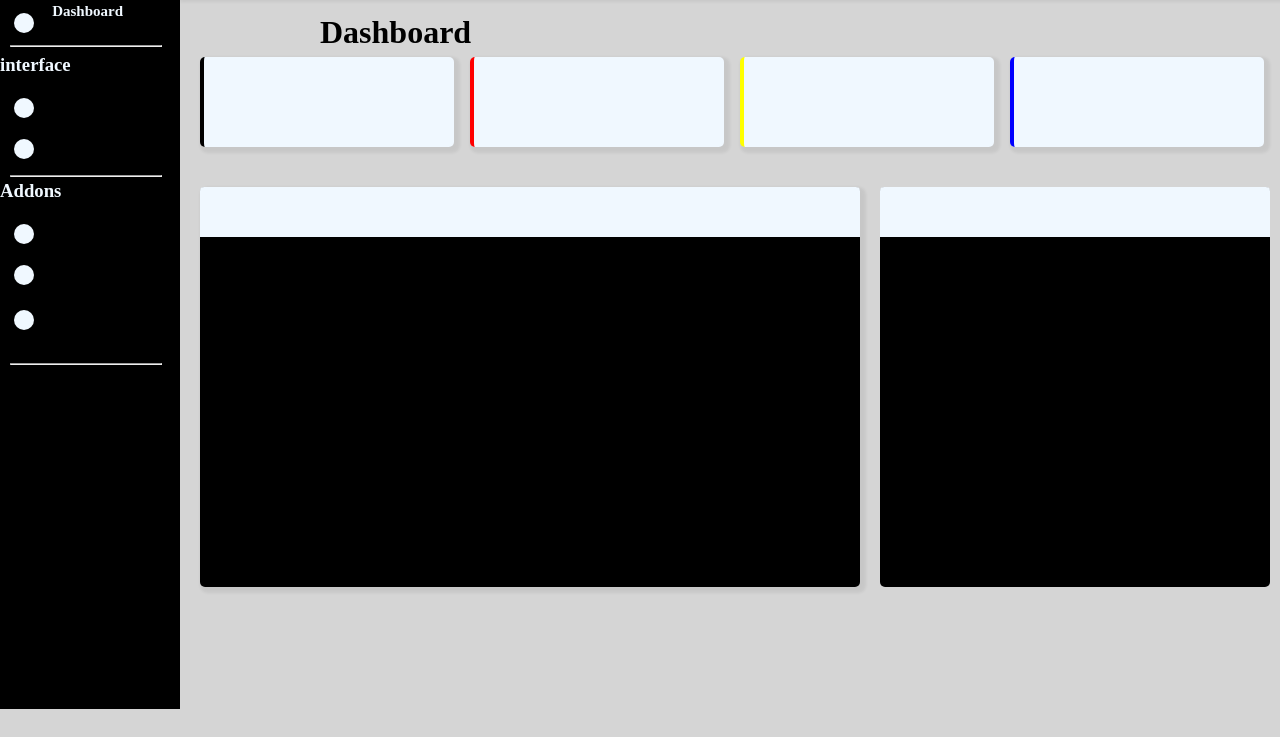
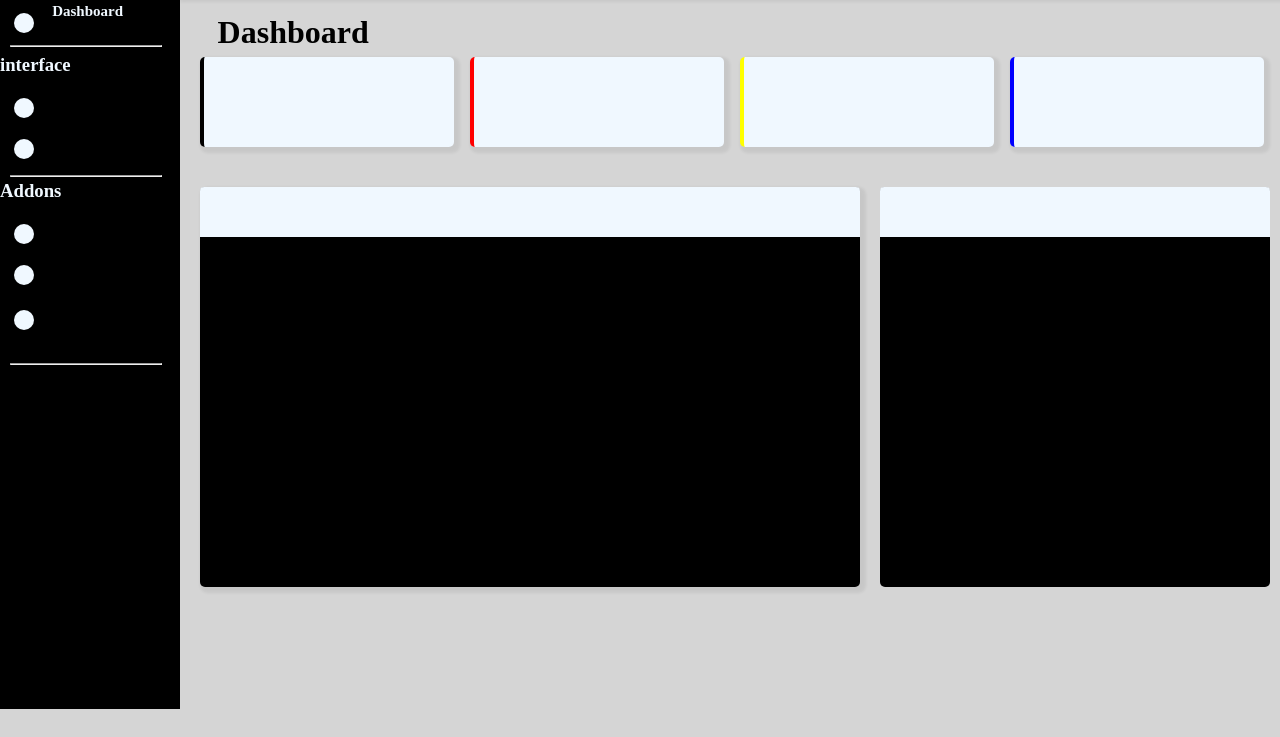
Before and after one commit to GTR-RB26/copyweb, a plain HTML site: page index.html in a window 1280 px wide. Shown: the part 63-800 px from the top of the page. Drawn offline with Linux system fonts and the light colour scheme.

Commit message:
Update styles.css

```diff
--- a/styles.css
+++ b/styles.css
@@ -244,5 +244,5 @@
 .aa h1{
     position: absolute;
     top: 7%;
-    left: 25%;
+    left: 17%;
 }
```
